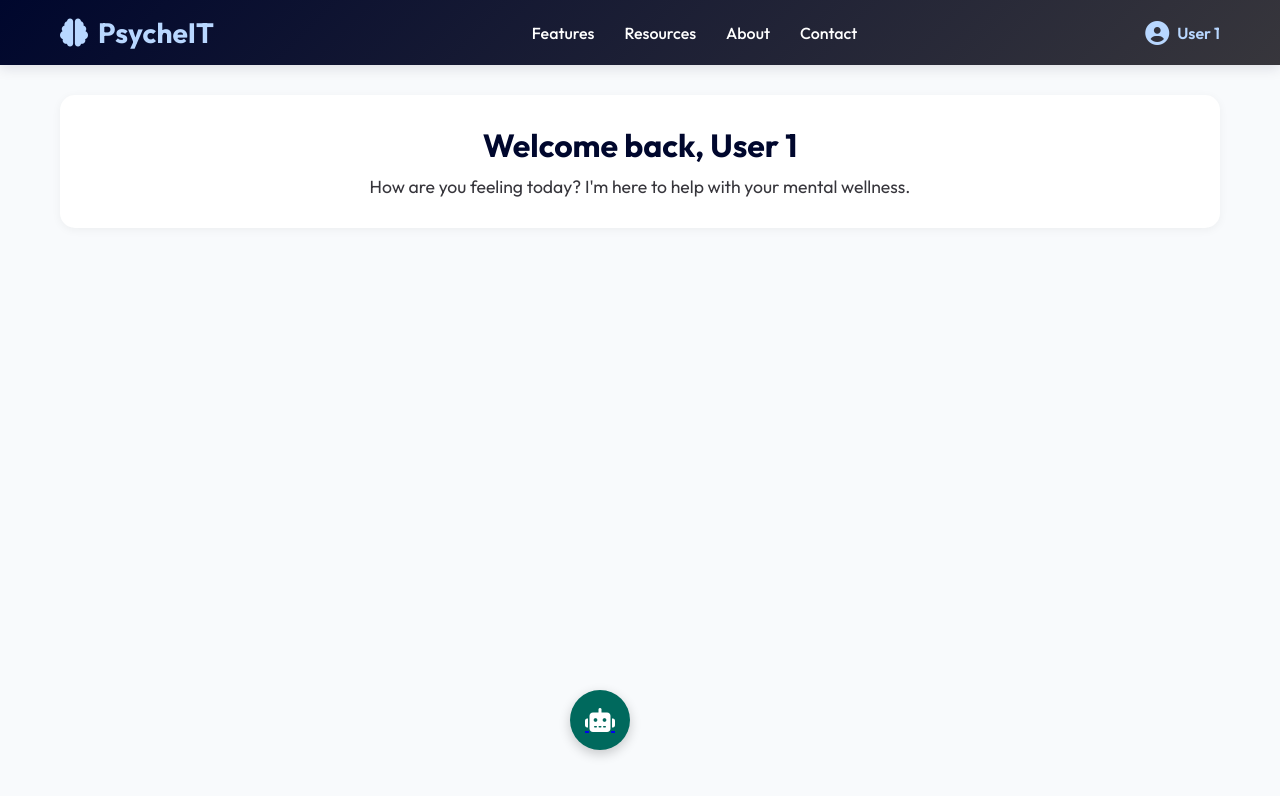
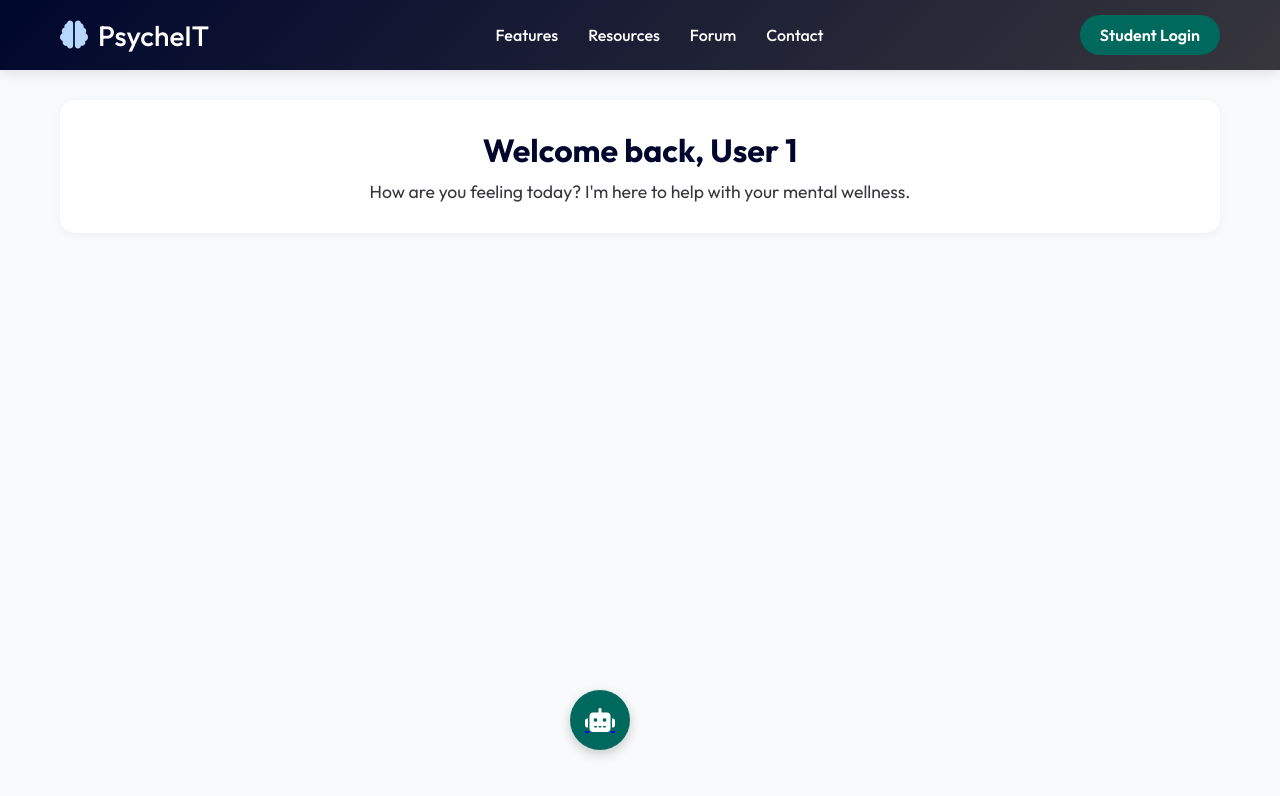
Before and after one commit to Adyyyyyyyyy/PsycheIT, a React (Vite) app: page /dashboard in a window 1280 px wide. Shown: the top 796 px of the page. Built offline with nearby package versions, Linux system fonts and the light colour scheme.

Commit message:
small changes - path fix

```diff
--- a/src/PeerForum/PeerForum.jsx
+++ b/src/PeerForum/PeerForum.jsx
@@ -1,8 +1,8 @@
 import React, { useState, useEffect } from 'react';
 import './PeerForum.css';
-
+import NavBar from '../Navbar';
 // Import the JSON data
-import forumData from './data/forumData.json';
+import forumData from './PeerForum.json';
 
 const PeerForum = () => {
   const [activeTab, setActiveTab] = useState('all');
@@ -54,6 +54,8 @@ const PeerForum = () => {
   }
 
   return (
+    <div className="peers">
+    <NavBar/>
     <div className="peer-forum">
       <div className="forum-header">
         <h2>Peer Support Forum</h2>
@@ -198,6 +200,7 @@ const PeerForum = () => {
         </div>
       </div>
     </div>
+    </div>
   );
 };
 
--- a/src/homePage/homePage.jsx
+++ b/src/homePage/homePage.jsx
@@ -15,11 +15,46 @@ const HomePage = () => {
       {/* Hero Section */}
       <section className="hero">
         <div className="container">
+          <div className="herotext">
           <h1>Mental Wellness for Campus Life</h1>
           <p>Providing stigma-free, accessible psychological support for students through AI-guided first aid, confidential counseling, and peer support communities.</p>
           <div className="hero-buttons">
             <Link to="/dashboard" className="cta-button">Get Started Today</Link>
             <a href="#learn-more" className="cta-button secondary">Learn More</a>
+          </div>
+          </div>
+          <img src="" alt="" srcset="" />
+        </div>
+      </section>
+
+    <section className="testimonials">
+        <div className="container">
+          <div className="section-title">
+            <h2>The Challenge We Are Solving</h2>
+
+          </div>
+          <div className="testimonials-grid">
+            <div className="testimonial">
+              <div className="testimonial-content">
+                <b>Stigma-Free Access</b>
+                <p>Many students hesitate to seek help because they fear being judged or misunderstood. Our platform ensures private, stigma-free first-line support so no one suffers in silence.</p>
+              </div>
+
+            </div>
+            <div className="testimonial">
+              <div className="testimonial-content">
+                <b>Early Detection</b>
+                <p>Stress, anxiety, and depression often go unnoticed until they become severe. By providing simple, AI-guided check-ins, we help identify problems early and guide students toward the right support.</p>
+              </div>
+
+            </div>
+            <div className="testimonial">
+              <div className="testimonial-content">
+                <b>Bridging the Gap</b>
+                <p>Most colleges lack structured mental health systems, especially in rural areas. Our solution connects students with counselors, peer groups, and self-help resources in one accessible platform.</p>
+              </div>
+
+            </div>
           </div>
         </div>
       </section>
@@ -143,38 +178,6 @@ const HomePage = () => {
         </div>
       </section>
 
-      {/* Testimonials Section */}
-      <section className="testimonials">
-        <div className="container">
-          <div className="section-title">
-            <h2>The Challenge We Are Solving</h2>
-
-          </div>
-          <div className="testimonials-grid">
-            <div className="testimonial">
-              <div className="testimonial-content">
-                <b>Stigma-Free Access</b>
-                <p>Many students hesitate to seek help because they fear being judged or misunderstood. Our platform ensures private, stigma-free first-line support so no one suffers in silence.</p>
-              </div>
-
-            </div>
-            <div className="testimonial">
-              <div className="testimonial-content">
-                <b>Early Detection</b>
-                <p>Stress, anxiety, and depression often go unnoticed until they become severe. By providing simple, AI-guided check-ins, we help identify problems early and guide students toward the right support.</p>
-              </div>
-
-            </div>
-            <div className="testimonial">
-              <div className="testimonial-content">
-                <b>Bridging the Gap</b>
-                <p>Most colleges lack structured mental health systems, especially in rural areas. Our solution connects students with counselors, peer groups, and self-help resources in one accessible platform.</p>
-              </div>
-
-            </div>
-          </div>
-        </div>
-      </section>
 
       {/* CTA Section */}
       <section className="cta-section">
--- a/src/pages/StudentDashboard.jsx
+++ b/src/pages/StudentDashboard.jsx
@@ -1,33 +1,12 @@
 import React, { useState } from "react";
 import { Link } from "react-router-dom";
 import "./StudentDashboard.css";
-
+import NavBar from "../Navbar";
 const StudentDashboard = () => {
   return (
     <div className="student-dashboard">
       {/* Header Section - Same as HomePage */}
-      <header className="header">
-        <div className="container header-content">
-          <div className="logo">
-            <i className="fas fa-brain"></i>
-            PsycheIT
-          </div>
-          <nav>
-            <ul>
-              <li><a href="#features">Features</a></li>
-              <li><a href="#resources">Resources</a></li>
-              <li><a href="#about">About</a></li>
-              <li><a href="#contact">Contact</a></li>
-            </ul>
-          </nav>
-          <div className="profile-section">
-            <div className="profile-icon">
-              <i className="fas fa-user-circle"></i>
-              <span>User 1</span>
-            </div>
-          </div>
-        </div>
-      </header>
+      <NavBar/>
 
       {/* Main Content */}
       <div className="main-content">
```
